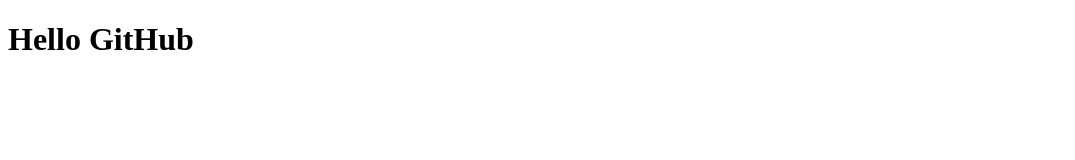
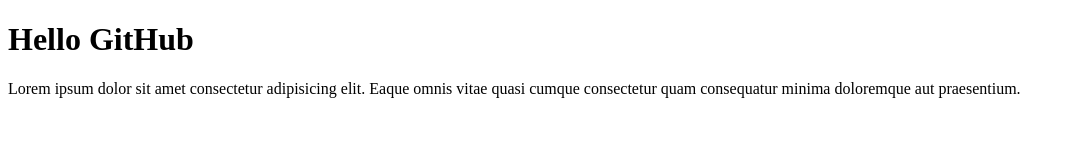
Before and after one commit to Shamilka21/first-project, a plain HTML site: page index.html in a window 1280 px wide. Shown: the whole page, without its empty margins (0-1075 px from the left). Drawn offline with Linux system fonts and the light colour scheme.

Commit message:
add div with p tag

```diff
--- a/index.html
+++ b/index.html
@@ -10,6 +10,11 @@
 
 <body>
     <h1>Hello GitHub</h1>
+    <div>
+        <p>
+            Lorem ipsum dolor sit amet consectetur adipisicing elit. Eaque omnis vitae quasi cumque consectetur quam consequatur minima doloremque aut praesentium.
+        </p>
+    </div>
 </body>
 
 </html>
```
